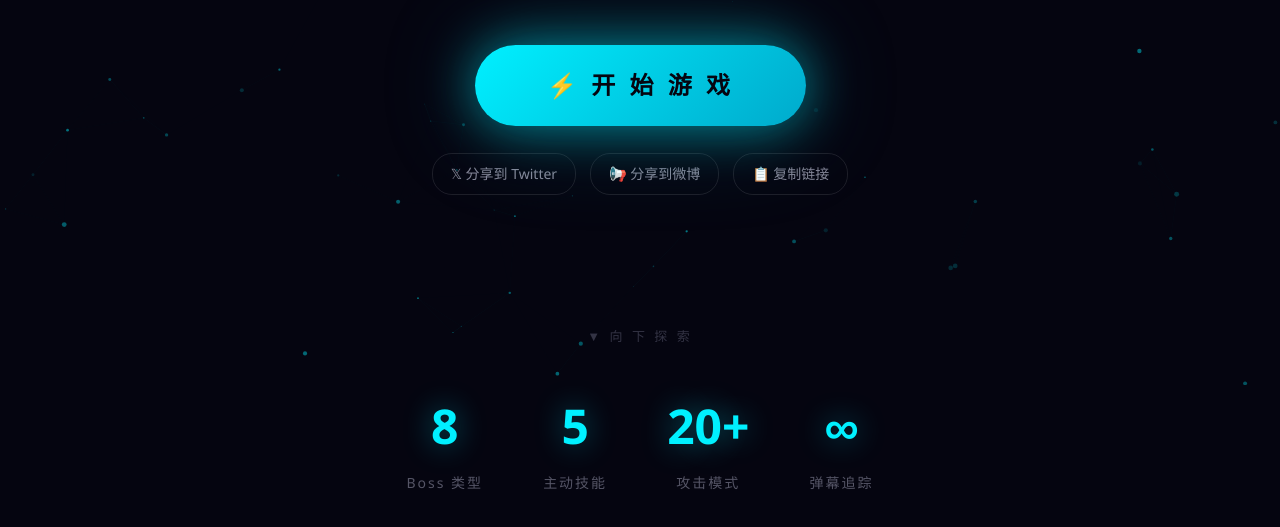
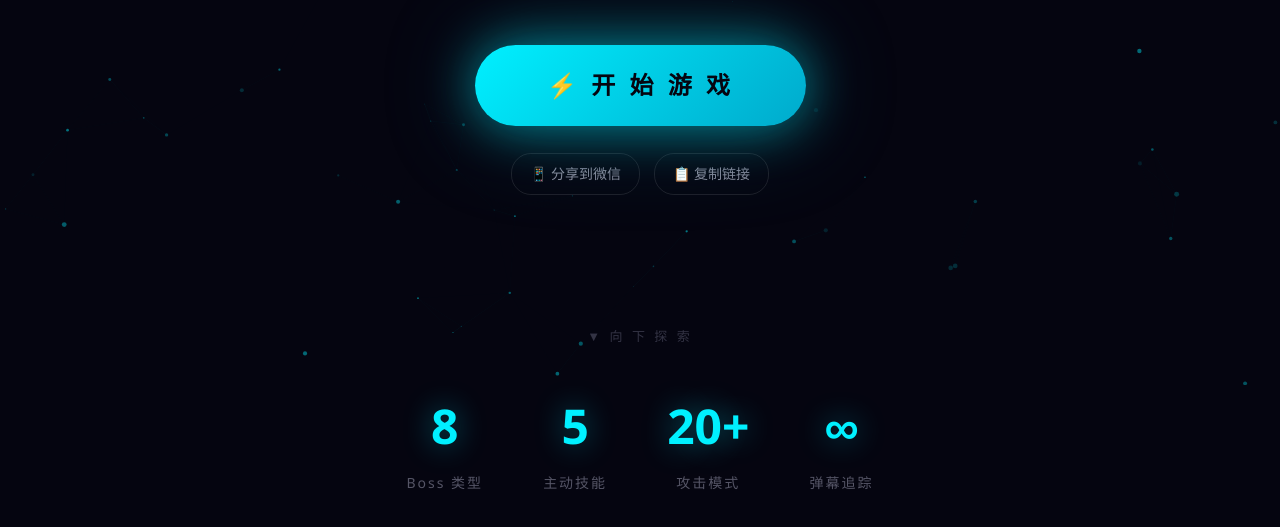
Before and after one commit to Frank-sns/neon-abyss, a website: page index.html in a window 1280 px wide. Shown: the part 415-942 px from the top of the page. Drawn offline with Linux system fonts and the light colour scheme.

Commit message:
feat: WeChat share, Chinese SEO keywords, domestic-focused share buttons

```diff
--- a/index.html
+++ b/index.html
@@ -4,7 +4,8 @@
 <meta charset="UTF-8">
 <meta name="viewport" content="width=device-width, initial-scale=1.0">
 <title>NEON ABYSS — 霓虹深渊 | Boss Rush 射击游戏</title>
-<meta name="description" content="NEON ABYSS 霓虹深渊 — 赛博朋克 Boss Rush 射击游戏。8 种 Boss、5 大技能、能量系统、Buff 成长。免费在线开玩！">
+<meta name="description" content="NEON ABYSS 霓虹深渊 — 赛博朋克 Boss Rush 射击游戏。8 种 Boss、5 大技能、追踪弹幕、能量系统。免费在线开玩，无需下载！">
+<meta name="keywords" content="霓虹深渊,NEON ABYSS,射击游戏,Boss Rush,弹幕游戏,赛博朋克,免费游戏,网页游戏,HTML5游戏,在线游戏,小游戏">
 <meta property="og:title" content="NEON ABYSS — 霓虹深渊">
 <meta property="og:description" content="8 种 Boss · 5 大技能 · 追踪弹幕 · 免费开玩！">
 <meta property="og:type" content="website">
@@ -107,9 +108,8 @@
   <p class="desc">赛博朋克 Boss Rush 弹幕射击 &nbsp;·&nbsp; 8 种 Boss &nbsp;·&nbsp; 5 大技能 &nbsp;·&nbsp; 追踪弹幕 &nbsp;·&nbsp; 永久 Buff 成长</p>
   <a href="rhythm_jumper.html" class="play-btn">⚡ 开 始 游 戏</a>
   <div style="margin-top:28px;display:flex;gap:14px;justify-content:center;flex-wrap:wrap;">
-    <a href="https://twitter.com/intent/tweet?text=NEON%20ABYSS%20霓虹深渊%20-%20赛博朋克Boss%20Rush射击游戏！8种Boss%2C5大技能%2C免费开玩！&url=https://frank-sns.github.io/neon-abyss/" target="_blank" rel="noopener" style="color:#889;text-decoration:none;font-size:14px;padding:8px 18px;border:1px solid rgba(255,255,255,0.1);border-radius:20px;transition:all 0.3s;" onmouseover="this.style.borderColor='#1da1f2';this.style.color='#1da1f2'" onmouseout="this.style.borderColor='rgba(255,255,255,0.1)';this.style.color='#889'">𝕏 分享到 Twitter</a>
-    <a href="https://service.weibo.com/share/share.php?url=https://frank-sns.github.io/neon-abyss/&title=NEON ABYSS 霓虹深渊 - 赛博朋克Boss Rush射击游戏！" target="_blank" rel="noopener" style="color:#889;text-decoration:none;font-size:14px;padding:8px 18px;border:1px solid rgba(255,255,255,0.1);border-radius:20px;transition:all 0.3s;" onmouseover="this.style.borderColor='#ff8200';this.style.color='#ff8200'" onmouseout="this.style.borderColor='rgba(255,255,255,0.1)';this.style.color='#889'">📢 分享到微博</a>
-    <a href="#" onclick="navigator.clipboard.writeText('https://frank-sns.github.io/neon-abyss/');this.textContent='✅ 已复制！';setTimeout(()=>this.textContent='📋 复制链接',2000);return false;" style="color:#889;text-decoration:none;font-size:14px;padding:8px 18px;border:1px solid rgba(255,255,255,0.1);border-radius:20px;transition:all 0.3s;" onmouseover="this.style.borderColor='#00f0ff';this.style.color='#00f0ff'" onmouseout="this.style.borderColor='rgba(255,255,255,0.1)';this.style.color='#889'">📋 复制链接</a>
+    <a href="#" onclick="var u='https://frank-sns.github.io/neon-abyss/';var t='NEON ABYSS 霓虹深渊 - 赛博朋克Boss Rush射击！8种Boss+5大技能，免费开玩！';if(navigator.clipboard){navigator.clipboard.writeText(t+' '+u);this.textContent='✅ 已复制！发到朋友圈/微信群';setTimeout(()=>this.textContent='📱 分享到微信',2000);}return false;" style="color:#889;text-decoration:none;font-size:14px;padding:8px 18px;border:1px solid rgba(255,255,255,0.1);border-radius:20px;transition:all 0.3s;" onmouseover="this.style.borderColor='#07c160';this.style.color='#07c160'" onmouseout="this.style.borderColor='rgba(255,255,255,0.1)';this.style.color='#889'">📱 分享到微信</a>
+    <a href="#" onclick="navigator.clipboard.writeText('https://frank-sns.github.io/neon-abyss/');this.textContent='✅ 链接已复制！';setTimeout(()=>this.textContent='📋 复制链接',2000);return false;" style="color:#889;text-decoration:none;font-size:14px;padding:8px 18px;border:1px solid rgba(255,255,255,0.1);border-radius:20px;transition:all 0.3s;" onmouseover="this.style.borderColor='#00f0ff';this.style.color='#00f0ff'" onmouseout="this.style.borderColor='rgba(255,255,255,0.1)';this.style.color='#889'">📋 复制链接</a>
   </div>
   <div class="scroll">▼ 向 下 探 索</div>
 </div>
```
